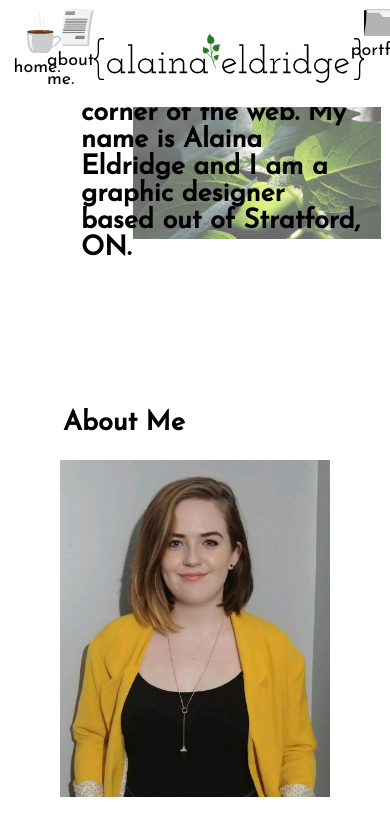
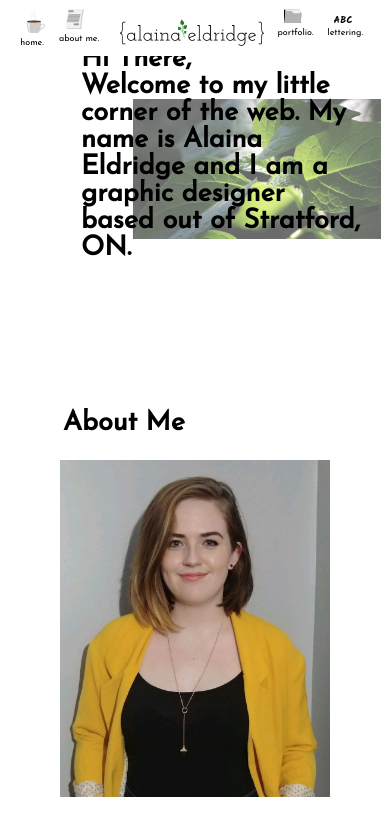
Before and after one commit to AlainaEldridge/Personal-Site, a plain HTML site: page index.html in a window 390 px wide. Shown: the top 830 px of the page. Drawn offline with Linux system fonts and the light colour scheme.

Commit message:
Add files via upload

```diff
--- a/style.css
+++ b/style.css
@@ -256,3 +256,15 @@ a:hover {
     font-size: 2.5em;
   }
 }
+
+@media (max-width: 700px) {
+  .logo {
+    width: 8em;
+  }
+  header img {
+    width: 1em;
+  }
+  header p {
+    font-size: .5em;
+  }
+}
```
